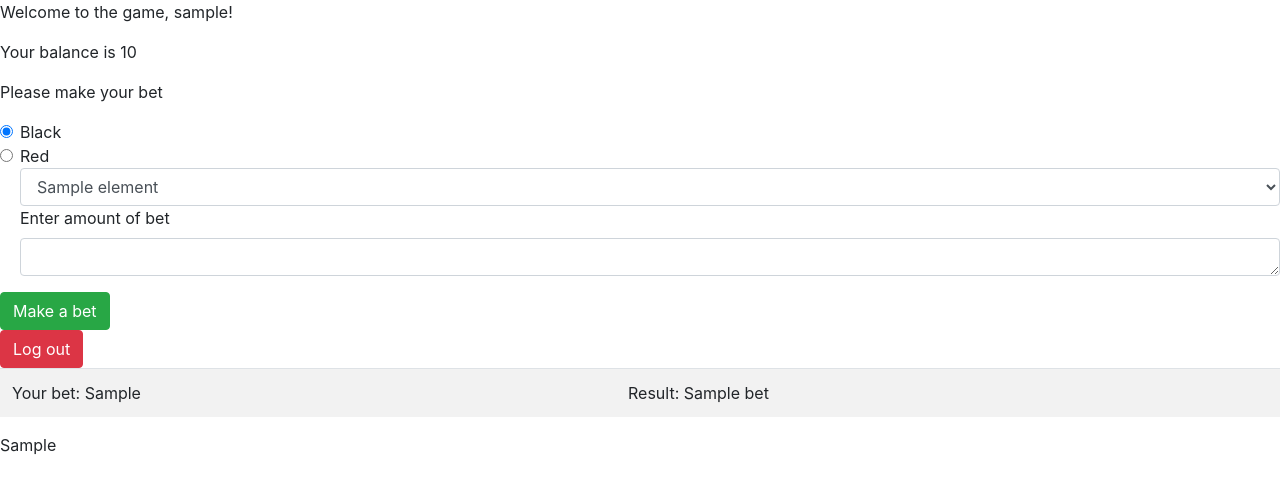
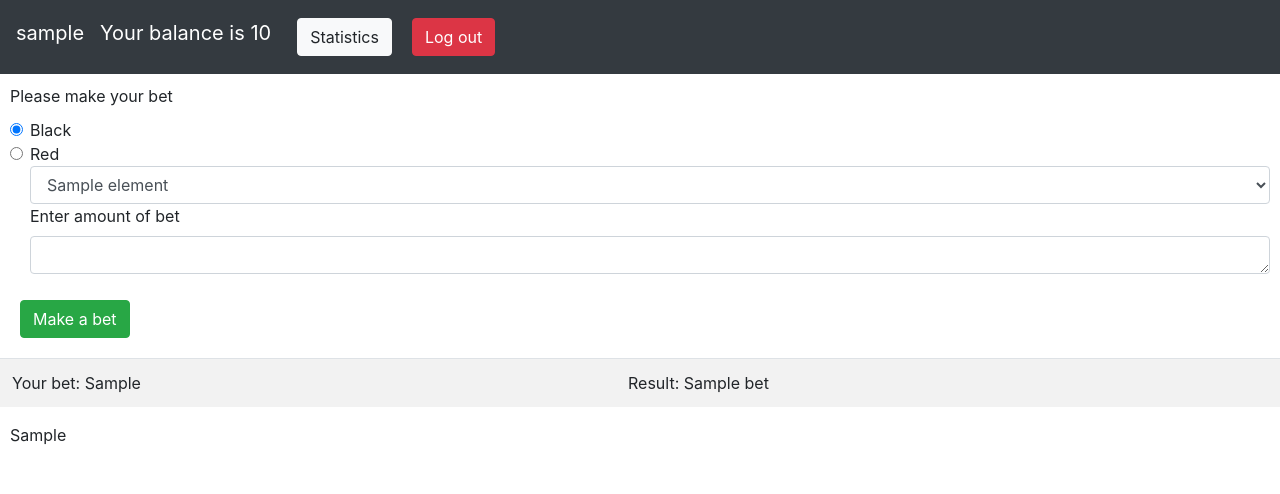
Before and after one commit to vovapasko/roulette_service_flask, a Flask app: template root/templates/play.html in a window 1280 px wide. Shown: the top 494 px of the page. Run offline with Flask 2, Linux system fonts and the light colour scheme; the template is opened without the code that fills it: most values are stand-ins (such as "Sample title", 1, 10 or a date in 2020); some libraries are stand-ins or nearby versions.

Commit message:
Changed design of play page. Added statistics button

```diff
--- a/root/app.py
+++ b/root/app.py
@@ -113,5 +113,10 @@ def register():
     return render_template("register.html", error=error)
 
 
+@app.route('/player_stat')
+def player_stat():
+    return "Here comes the stat"
+
+
 if __name__ == '__main__':
     app.run(debug=True)
--- /dev/null
+++ b/root/static/css/play_style.css
@@ -0,0 +1,7 @@
+a, input{
+    margin:10px;
+}
+form, p{
+    margin:10px;
+
+}
--- a/root/templates/play.html
+++ b/root/templates/play.html
@@ -4,11 +4,19 @@
     <meta charset="UTF-8">
     <title>Welcome</title>
     <link rel="stylesheet" href="{{ url_for('static', filename='css/bootstrap.min.css') }}">
+    <link rel="stylesheet" href="{{ url_for('static', filename='css/play_style.css') }}">
+
 
 </head>
 <body>
-<p>Welcome to the game, {{player.username}}!</p>
-<p>Your balance is {{player.balance}}</p>
+<nav class="navbar navbar-expand-lg navbar-dark bg-dark">
+    <label class="navbar-brand">{{player.username}}</label>
+    <label class="navbar-brand">Your balance is {{player.balance}}</label>
+    <a class="btn btn-light" href="{{url_for('player_stat')}}">Statistics</a>
+    <a href="{{url_for('logout')}}" class="btn btn-danger">Log out</a>
+</nav>
+
+
 <p>Please make your bet</p>
 <form action="/home" method="post">
     <div class="form-check">
@@ -39,7 +47,6 @@
     </div>
     <input class="btn btn-success" type="submit" value="Make a bet">
 </form>
-<a href="{{url_for('logout')}}" class="btn btn-danger">Log out</a>
 <table class="table table-striped">
     <tbody>
     <tr>
```
